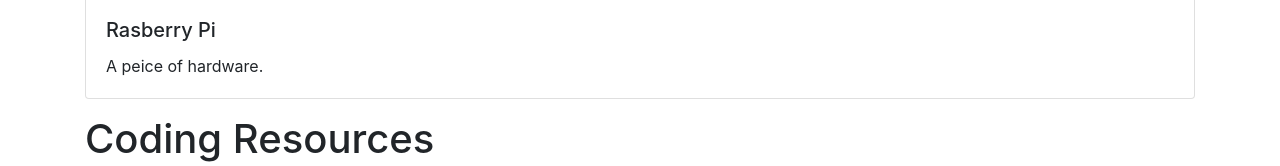
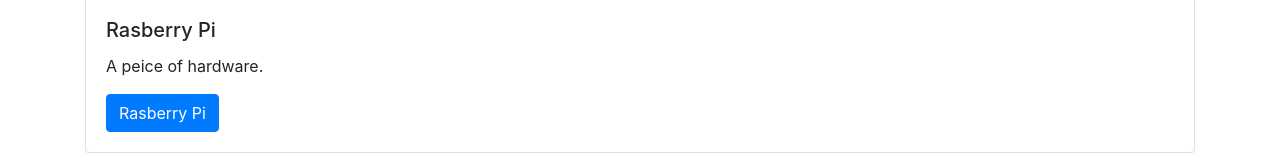
Before and after one commit to AndrewWladis/Mitzvah-Project, a plain HTML site: page index.html in a window 1280 px wide. Shown: the part 1835-2001 px from the top of the page. Drawn offline with nearby package versions, Linux system fonts and the light colour scheme; a script that the page names is missing.

Commit message:
added rasberry pi link

```diff
--- a/index.html
+++ b/index.html
@@ -45,6 +45,7 @@
           <div class="card-body">
             <h5 class="card-title">Rasberry Pi</h5>
             <p class="card-text">A peice of hardware.</p>
+            <a class="btn btn-primary" href="https://www.raspberrypi.org/products/" target="_blank" role="button">Rasberry Pi</a>
           </div>
         </div>
         <h1 id="resources">Coding Resources</h1>
```
